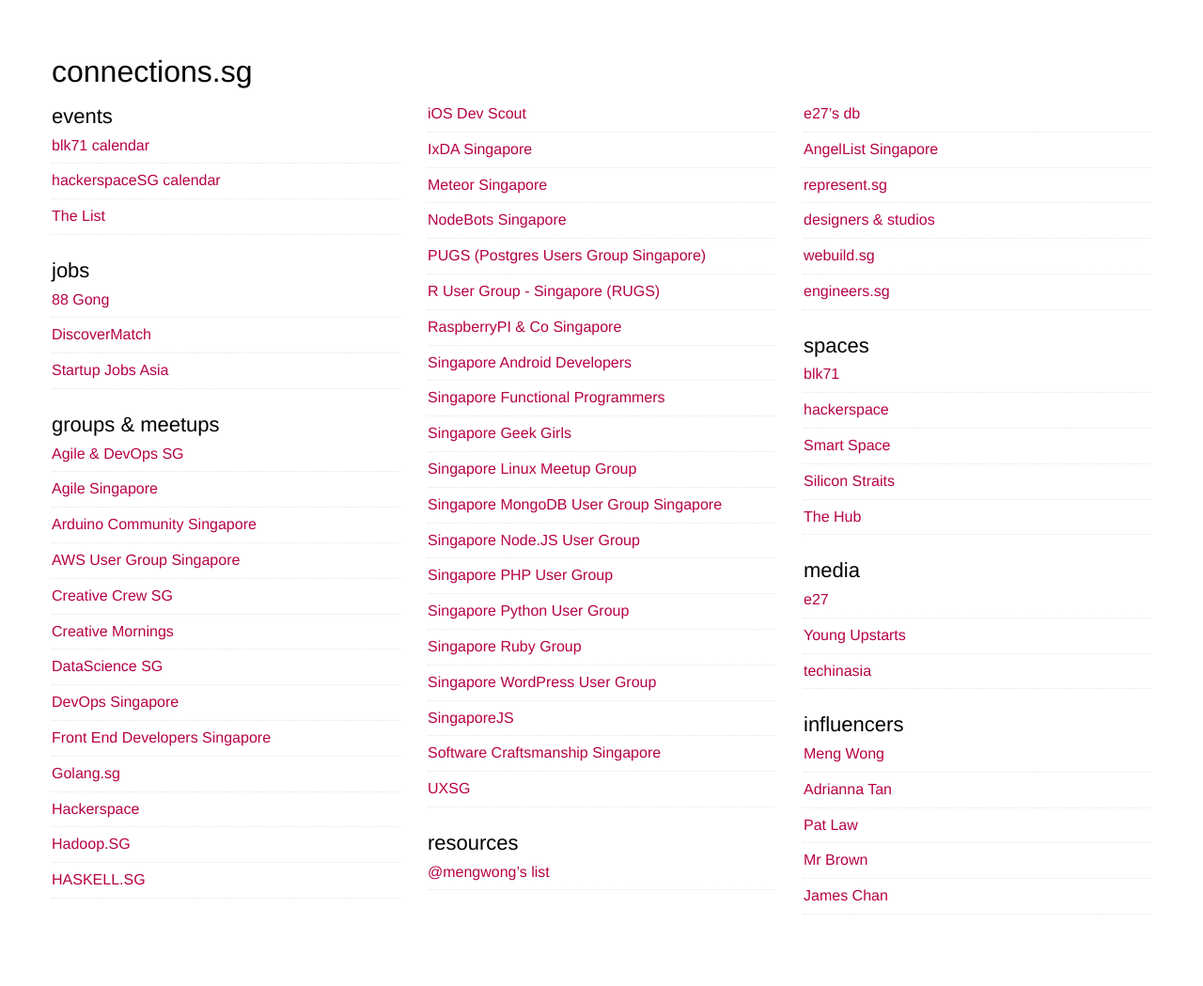
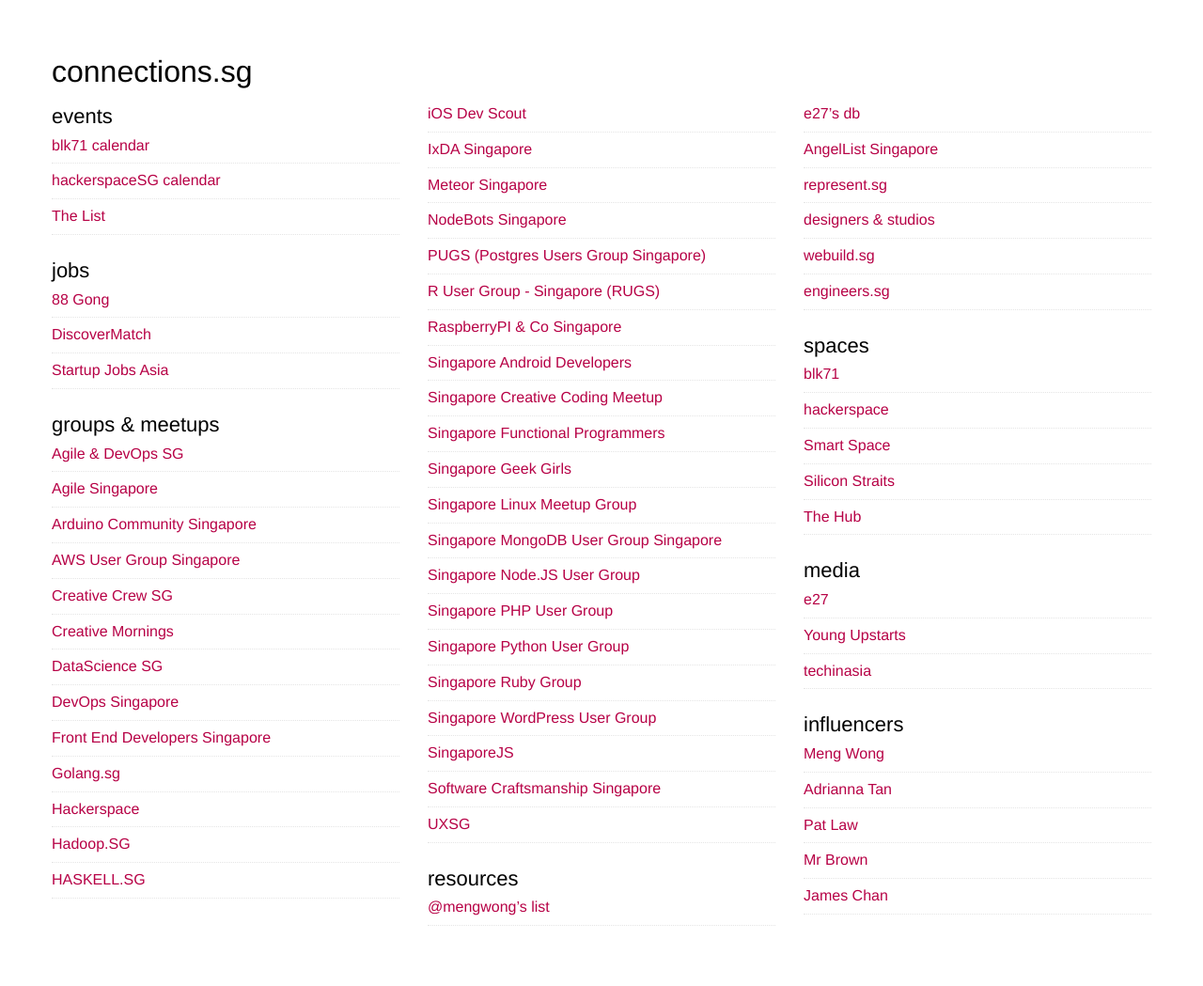
Before and after one commit to wynlim/connections.sg, a Jekyll site: the page built from _posts/2014-03-15-connections.markdown, in a window 1280 px wide. Shown: the whole page at 94% size. Built offline with Jekyll 4.4.1, drawn with Linux system fonts in a browser that asks for light colours; Markdown is read by kramdown in place of the engine named in the settings.

Commit message:
Add Creative Coding Meetup

```diff
--- a/_posts/2014-03-15-connections.markdown
+++ b/_posts/2014-03-15-connections.markdown
@@ -33,6 +33,7 @@
 * [R User Group - Singapore (RUGS)](http://www.meetup.com/R-User-Group-SG/)
 * [RaspberryPI & Co Singapore](https://www.facebook.com/groups/raspberrypisingapore/)
 * [Singapore Android Developers](http://www.meetup.com/Singapore-Android-Developers/)
+* [Singapore Creative Coding Meetup](http://www.meetup.com/Singapore-Creative-Coding-Meetup/)
 * [Singapore Functional Programmers](http://groups.google.com/group/singapore-functional-programmers?pli=1)
 * [Singapore Geek Girls](http://www.sggeekgirls.com/)
 * [Singapore Linux Meetup Group](http://www.meetup.com/sg-linux/)
```
